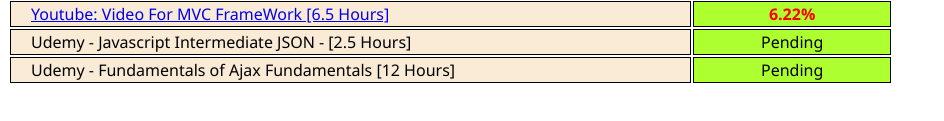
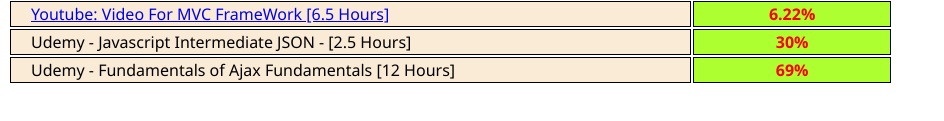
Before and after one commit to Mikebestako/My_Accomplishment, a plain HTML site: page index.html in a window 1280 px wide. Shown: the part 485-606 px from the top of the page, without its empty margins (0-944 px from the left). Drawn offline with Linux system fonts and the light colour scheme.

Commit message:
Update index.html

```diff
--- a/index.html
+++ b/index.html
@@ -83,11 +83,11 @@
                 </tr>
                 <tr>
                     <td>Udemy - Javascript Intermediate JSON - [2.5 Hours]</td>
-                    <td class="pending">Pending</td>
+                    <td class="pending"><span>30%</span></td>
                 </tr>
                 <tr>
                     <td>Udemy - Fundamentals of Ajax Fundamentals [12 Hours]</td>
-                    <td class="pending">Pending</td>
+                    <td class="pending"><span>69%</span></td>
                 </tr>
             </tbody>
         </table>
```
